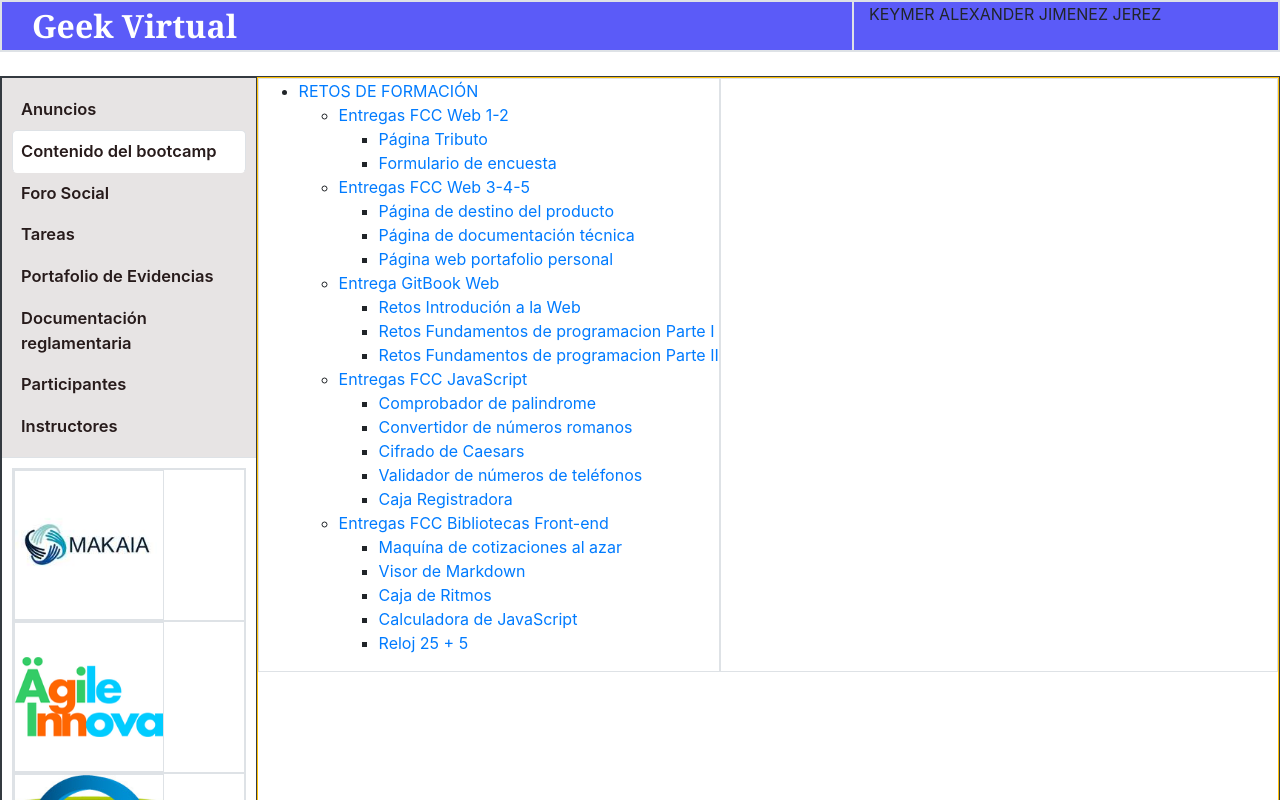
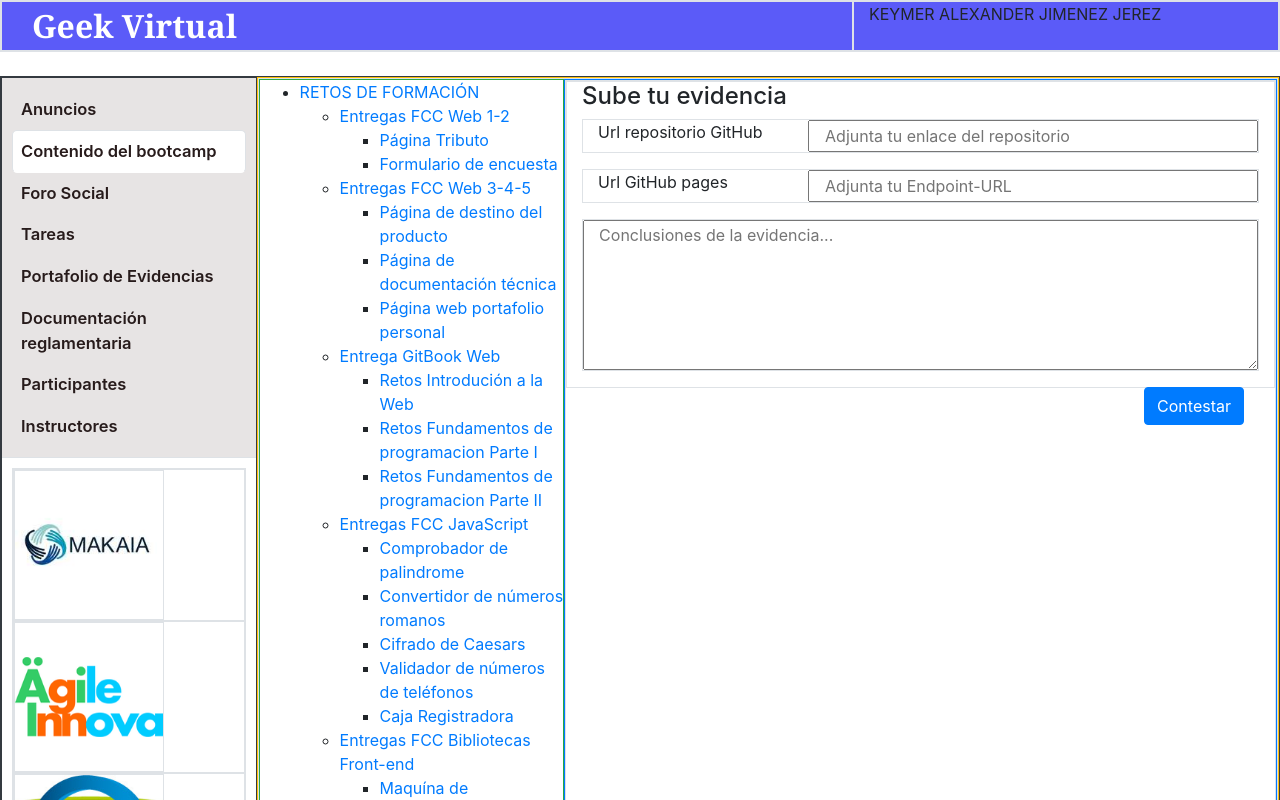
Before and after one commit to keymer2000/Plataforma-Geek-Virtual, a React (Create React App) app: page /BootcampMain in a window 1280 px wide. Shown: the top 800 px of the page. Built offline with nearby package versions, Linux system fonts and the light colour scheme.

Commit message:
se creo una parte del componente para subir la evidencia pero falta pasarlo a un componente solo con el fin de poder renderizarlo en todas las evidencias

```diff
--- a/src/components/ContenidoBootcamp/BootcampMain.jsx
+++ b/src/components/ContenidoBootcamp/BootcampMain.jsx
@@ -1,4 +1,6 @@
 import React from 'react'
+import './../../styles/ContBootcamp/BootcampMain.css'
+
 import 'bootstrap/dist/css/bootstrap.min.css';
 
 
@@ -6,7 +8,7 @@ function BootcampMain() {
     return (
         <div className="container-fluid">
             <div className="row border">
-            <section className="col-" id="menu-lateral-de-tareas">
+            <section className="col- border border-success" id="menu-lateral-de-tareas">
                 <ul>
                     <li><span><a href="">RETOS DE FORMACIÓN</a></span>
                         <ul>
@@ -52,8 +54,33 @@ function BootcampMain() {
                     </li>
                 </ul>
             </section>
-            <section className="col- border" id="contenedor-de-evidencias">
+            <section className="col- border border-primary" id="menu-central-de-tareas">
+                {/* lo que esta dentro del div con id="contenedor-de-evidencias" va en un componente junto con una hpja de estilo sola */}
+                <div className="border" id="contenedor-de-evidencias">
+                    <div className="border">
+                        <h4 className="col">Sube tu evidencia</h4>
+                        <div>
+                            <form action="" method="get" className="container-fluid">
+                                <div className="form-group col">
+                                    <div className="form-group row border">
+                                        <label htmlFor="" className="col-4" >Url repositorio GitHub</label>
+                                        <input type="text" placeholder="Adjunta tu enlace del repositorio" className="col-8" />
+                                    </div>
 
+                                    <div className="form-group row border">
+                                        <label htmlFor="" className="col-4">Url GitHub pages</label>
+                                        <input type="text" placeholder="Adjunta tu Endpoint-URL" className="col-8"/>
+                                    </div>
+
+                                    <div className="form-group row border">
+                                        <textarea name="" id="" className="col-12" rows="6" placeholder="Conclusiones de la evidencia..." ></textarea>
+                                    </div>
+                                    <button className="btn btn-primary float-right">Contestar</button>
+                                </div>
+                            </form>
+                        </div>
+                    </div>
+                </div>
 
             </section>
         </div>
--- /dev/null
+++ b/src/styles/ContBootcamp/BootcampMain.css
@@ -0,0 +1,15 @@
+#menu-lateral-de-tareas{
+    width: 30%;
+}
+
+#menu-central-de-tareas{
+    width: 70%;
+}
+
+
+
+/* estilos del componente que contiene la estructura para subir las evidencias */
+
+#contenedor-de-evidencias{
+    height: 100%;
+}
```
Also changed, not shown: 1 other file (tests, documents, lock files or other folders).
